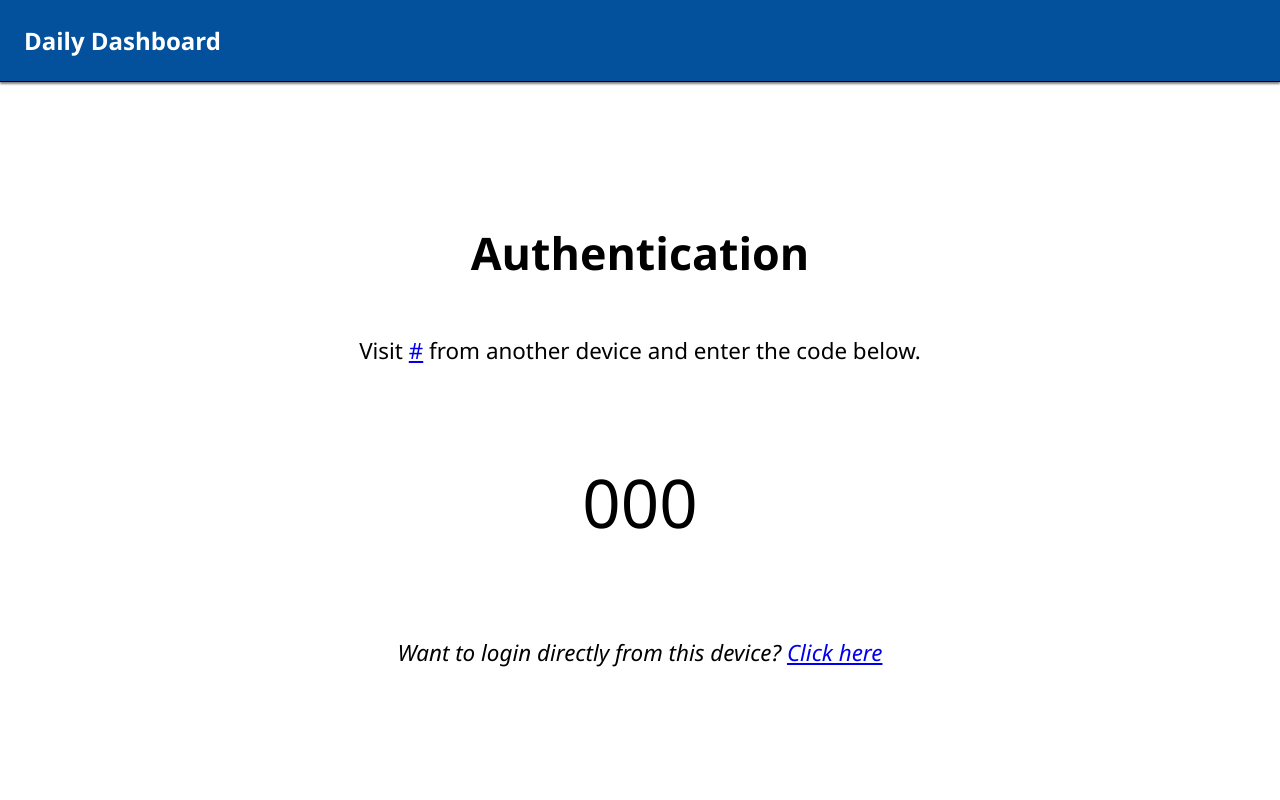
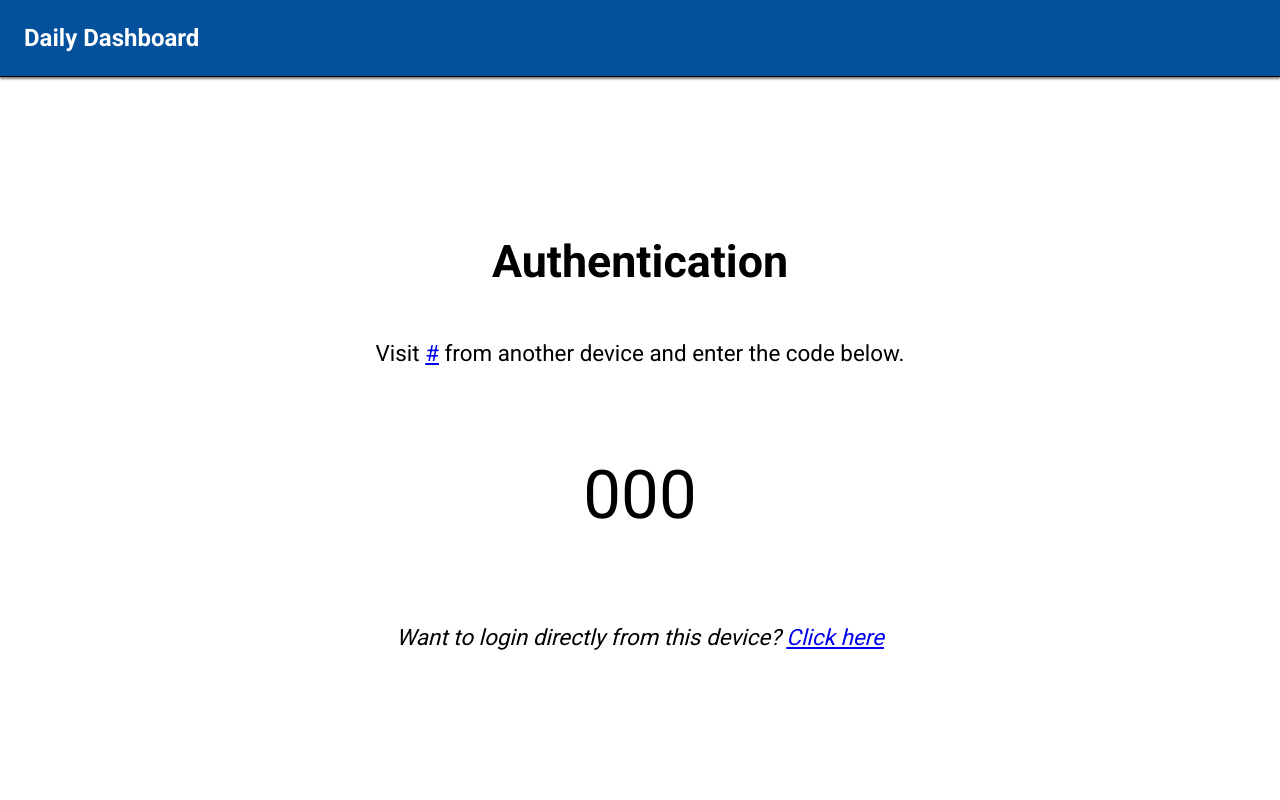
Before and after one commit to austinmalmberg/flask-dash, a Flask app: template templates/login.html in a window 1280 px wide. Run offline with Flask 2, Linux system fonts and the light colour scheme; the template is opened without the code that fills it: most values are stand-ins (such as "Sample title", 1, 10 or a date in 2020).

Commit message:
Updated font to Roboto

```diff
--- a/static/styles/base.css
+++ b/static/styles/base.css
@@ -12,7 +12,7 @@
 }
 
 html {
-    font-family: 'Segoe UI', san-serif;
+    font-family: 'Roboto', sans-serif;
 }
 
 body {
--- a/templates/base.html
+++ b/templates/base.html
@@ -2,6 +2,7 @@
 <html lang="en-US">
     <head>
         <title>{% block title %}{% endblock %} | {{ brand.name }}</title>
+        <link href="https://fonts.googleapis.com/css2?family=Roboto:wght@300;400;700&display=swap" rel="stylesheet">
         <link rel="stylesheet" type="text/css" href="{{ url_for('static', filename='styles/base.css') }}">
         {% block head %}{% endblock %}
     </head>
```
